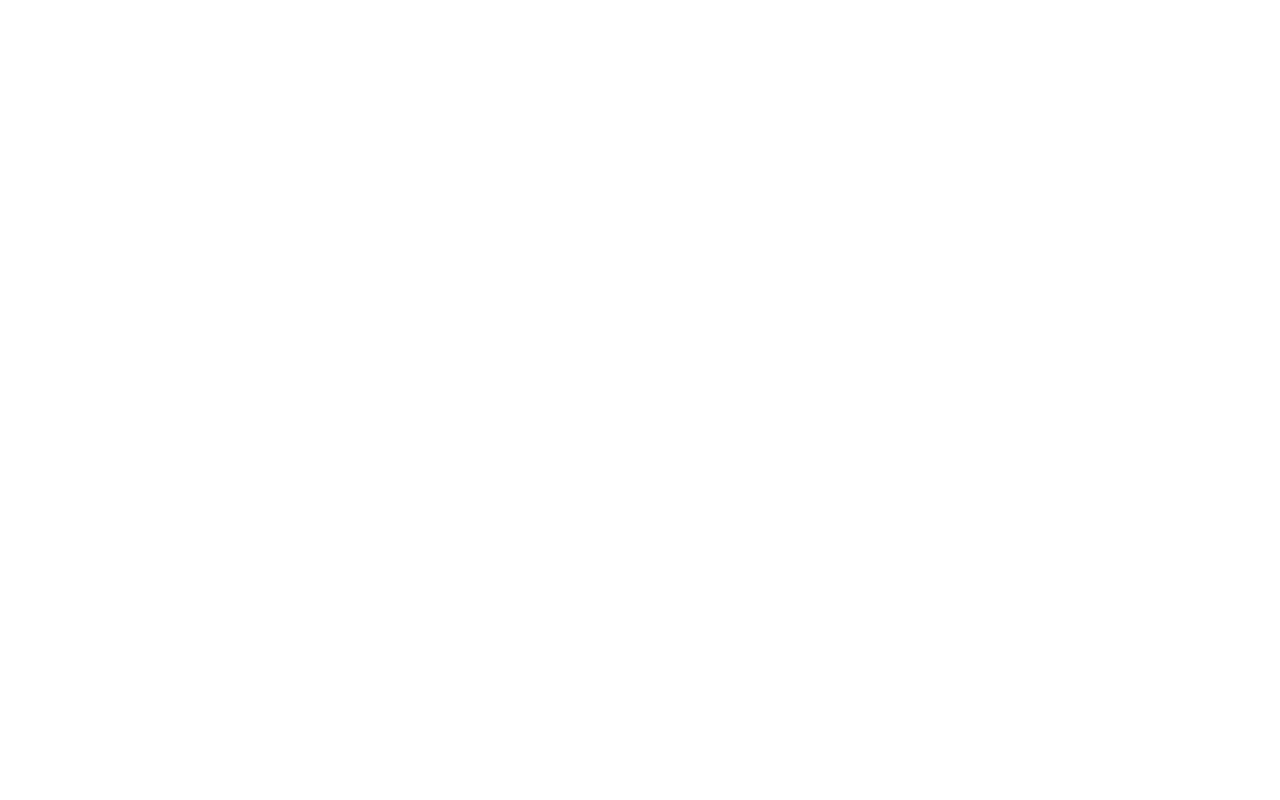
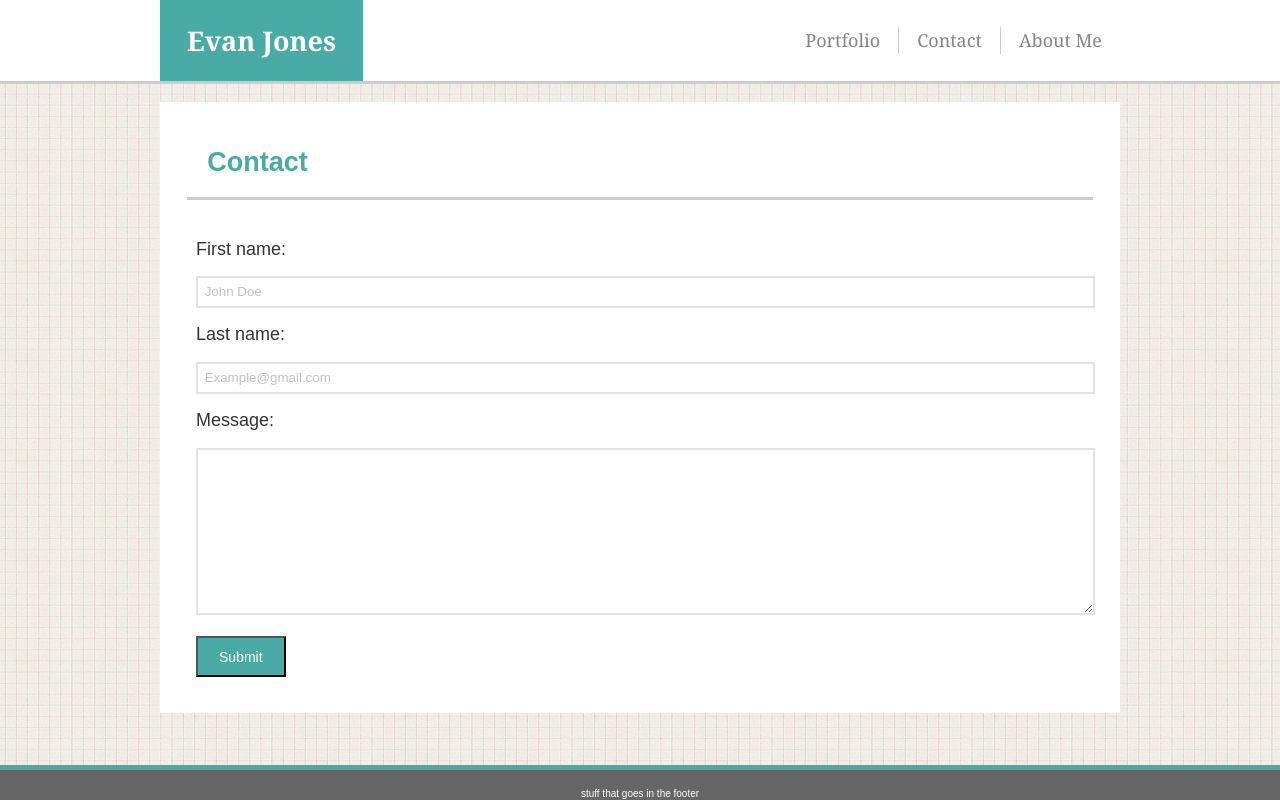
Before and after one commit to EvanJJones/Basic-Portfolio, a plain HTML site: page contact.html in a window 1280 px wide. Drawn offline with Linux system fonts and the light colour scheme.

Commit message:
finished contact page and added background image

```diff
--- a/assets/css/style.css
+++ b/assets/css/style.css
@@ -5,7 +5,7 @@ body {
     font-size: 18px;
     line-height: 150%;
     color: #333;
-    background: #efeee7;
+    background-image: url("../images/hip-square.png")
   }
 
 header {
@@ -74,6 +74,7 @@ h2{
     margin: 1em;
     padding: .75em;
     border-bottom-style: solid;
+    border-color: #cccccc;
     color: #4aaaa5;
 }
 
@@ -88,8 +89,37 @@ footer {
     background-color: #666666;
     color: white;
     position: fixed;
+    height: 30px;
     bottom: 0;
     border-top-style: solid;
     border-color: #4aaaa5;
     border-width: .5em;
+    font-size: 10px;
 }
+
+form {
+    margin: 2em;
+}
+
+textarea {
+    width: 100%;
+    margin: 1em 0 1em 0;
+    border: 2px solid #e2e2e2;
+    padding: .5em 0 .5em .5em;
+    color: #c0c0c0;
+}
+
+input[type=text] {
+    width: 100%;
+    margin: 1em 0 1em 0;
+    border: 2px solid #e2e2e2;
+    padding: .5em 0 .5em .5em;
+    color: #c0c0c0;
+}
+
+input[type=submit] {
+    background-color: #4aaaa5;
+    padding: .75em 1.5em .75em 1.5em;
+    color: white;
+    font-size: 14px;
+}
--- a/contact.html
+++ b/contact.html
@@ -0,0 +1,52 @@
+<!DOCTYPE html>
+<html lang="en-us">
+
+<head>
+    <meta charset="UTF-8">
+    <title>Evan Jones Bio</title>
+    <link rel="stylesheet" type="text/css" href="assets/css/style.css">
+</head>
+
+
+<body>
+
+    <header>
+        <div class="topSection">
+            <ul>
+                <li class="h1name">
+                    <h1>Evan Jones</h1>
+                </li>
+            </ul>
+            <ul>
+                <li><a href="portfolio.html">Portfolio</a></li>
+                <li class="menuItem"><a href="contact.html">Contact</a></li>
+                <li class="menuItem"><a href="index.html">About Me</a></li>
+            </ul>
+
+        </div>
+    </header>
+
+
+
+    <article>
+        <h2>Contact</h2>
+        <form action="/action_page.php">
+            First name:<br>
+            <input type="text" name="Name" value="John Doe">
+            <br>
+            Last name:<br>
+            <input type="text" name="Email" value="Example@gmail.com">
+            <br>
+            Message:<br>
+            <textarea rows="10" cols="30"></textarea>
+            <br>
+            <input type="submit" value="Submit">
+          </form>
+    </article>
+
+    <footer>
+        <p>stuff that goes in the footer</p>
+    </footer>
+</body>
+
+</html>
```
Also changed, not shown: index.html (+3 -3 lines), portfolio.html (+43 -0 lines), assets/images/hip-square.png (added).
